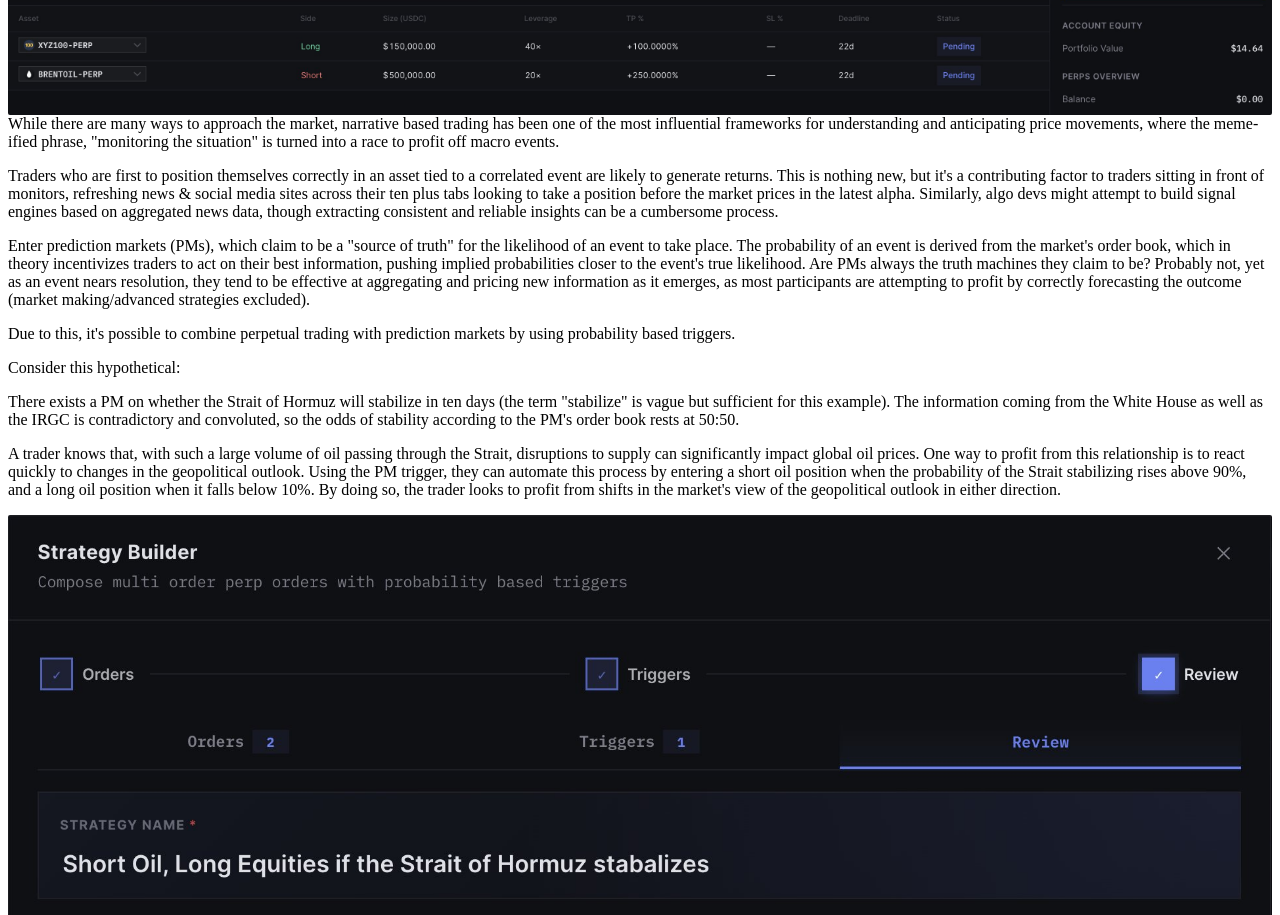
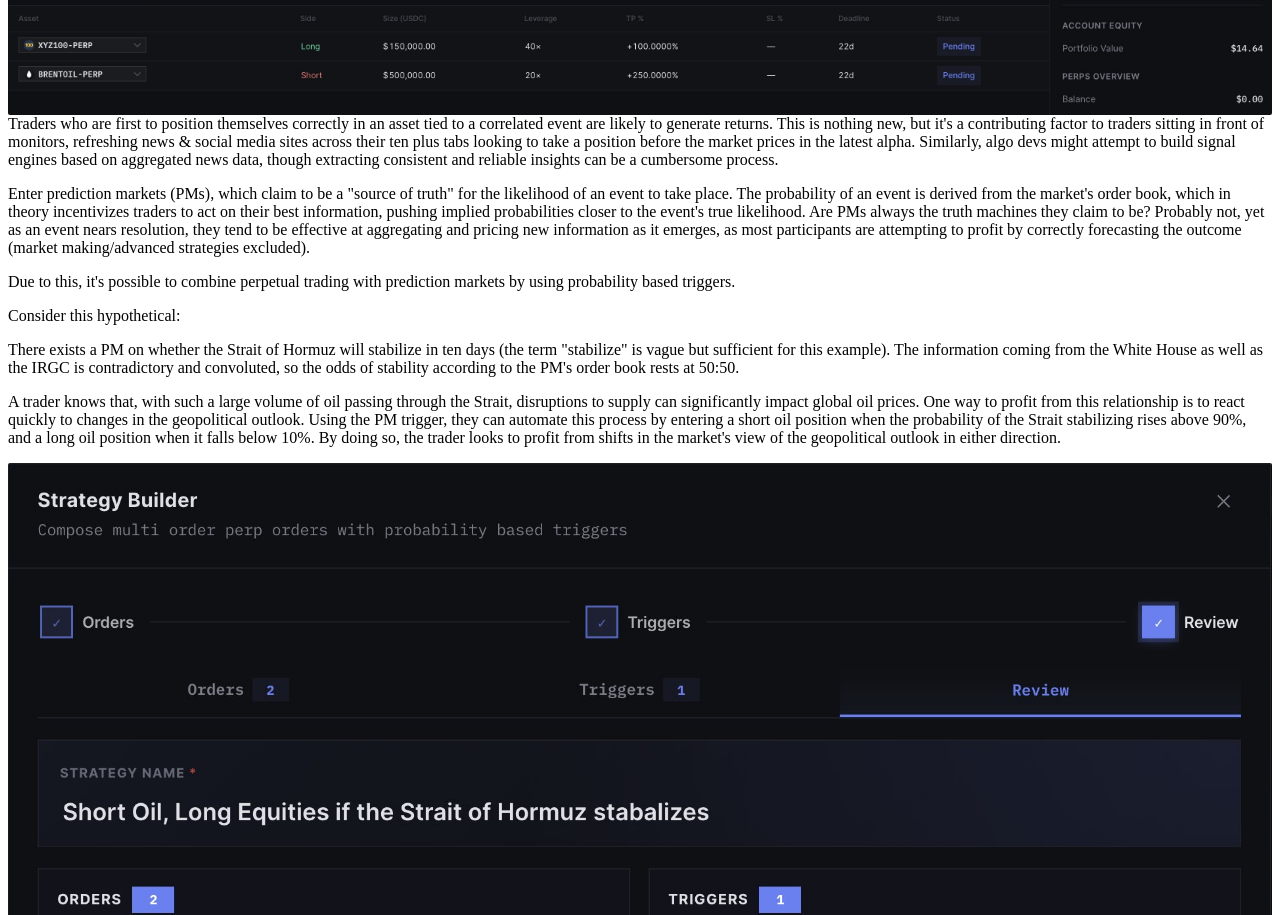
Before and after one commit to CantaloupeBob/CantaloupeBob.github.io, a React (Vite) app: page /stuff/makero in a window 1280 px wide. Shown: the part 786-1701 px from the top of the page. Built offline with nearby package versions, Linux system fonts and the light colour scheme; the HTML template or start-up script is replaced by a standard one.

Commit message:
update: removes paragraph

```diff
--- a/src/content/stuff/makero/makero.tsx
+++ b/src/content/stuff/makero/makero.tsx
@@ -5,14 +5,6 @@ export default function Makero() {
   return (
     <>
       <img src={makeroUi} alt="Makero trading interface" />
-
-      <p>
-        While there are many ways to approach the market, narrative based
-        trading has been one of the most influential frameworks for
-        understanding and anticipating price movements, where the meme-ified
-        phrase, "monitoring the situation" is turned into a race to profit off
-        macro events.
-      </p>
 
       <p>
         Traders who are first to position themselves correctly in an asset tied
```
